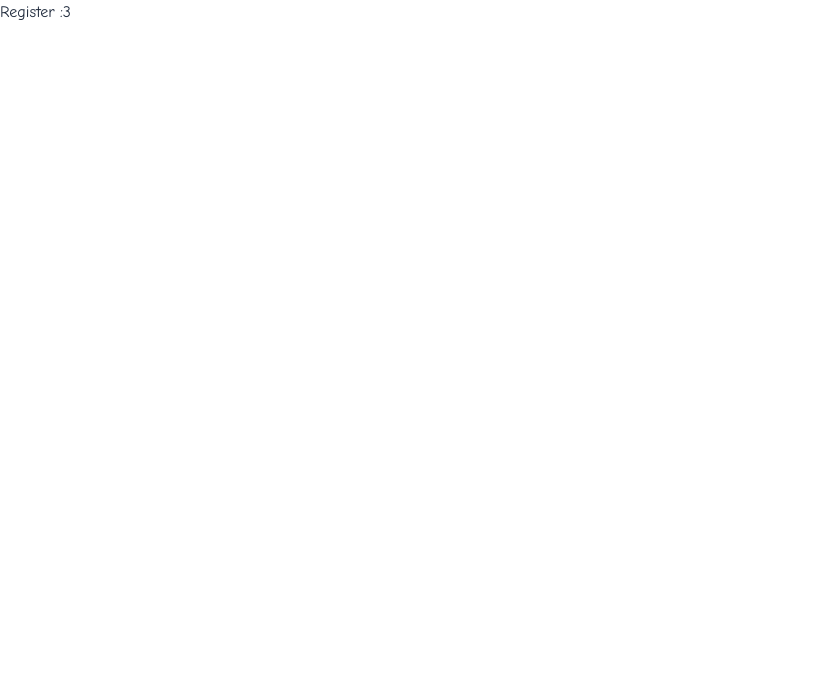
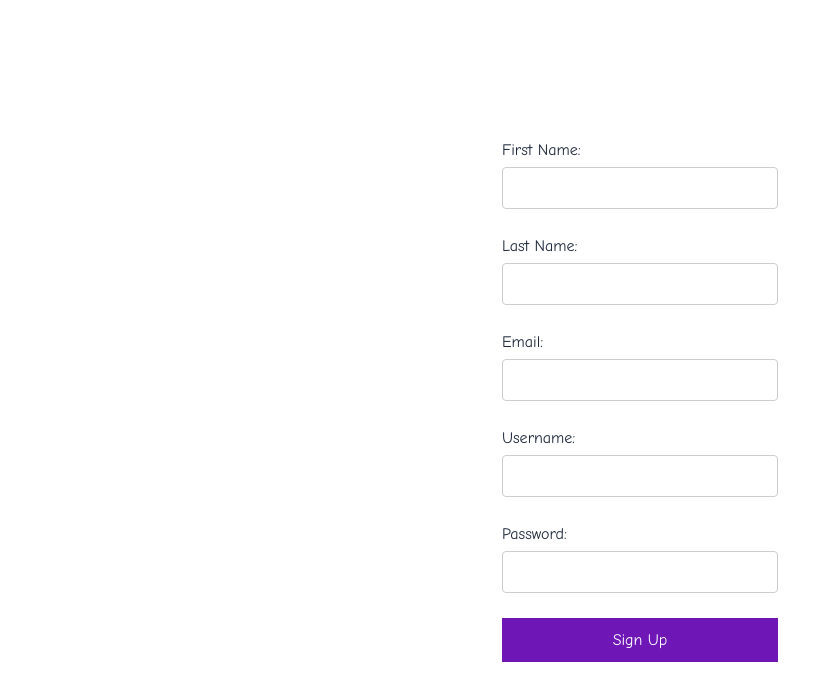
Before and after one commit to AndrewDeAsevedo/Nothing.com, a SvelteKit app: page /register in a window 1280 px wide. Shown: the top 700 px of the page, without its empty margins (0-840 px from the left). Built offline with nearby package versions, Linux system fonts and the light colour scheme; a web font is replaced by a local one.

Commit message:
starting registration page

```diff
--- a/src/routes/register/+page.svelte
+++ b/src/routes/register/+page.svelte
@@ -1 +1,78 @@
-Register :3
+<script>
+  let email = "";
+  let password = "";
+  let first_name = "";
+  let last_name = "";
+  let username = "";
+
+    function handleSubmit(){
+        if (!email.includes('@')) {
+            alert('Please enter a valid email address.');
+            return;
+        }
+        console.log('Registration successful');
+    }
+
+</script>
+
+<form on:submit|preventDefault={handleSubmit}>
+    <label>
+        First Name:
+        <input type="text" bind:value={first_name} />
+    </label>
+    <label>
+        Last Name:
+        <input type="text" bind:value={last_name} />
+    </label>
+    <label>
+        Email:
+        <input type="email" bind:value={email} />
+    </label>
+    <label>
+        Username:
+        <input type="text" bind:value={username} />
+    </label>
+    <label>
+        Password:
+        <input type="password" bind:value={password} />
+    </label>
+    <button type="submit">Sign Up</button>
+</form>
+
+<style>
+form {
+    max-width: 400px;
+
+    margin: auto;
+}
+
+label {
+    display: block;
+    margin-bottom: 10px;
+
+}
+
+input {
+    width: 100%;
+    padding: 8px;
+    margin-top: 5px;
+    margin-bottom: 15px;
+    border: 1px solid #ccc; /* Add a border to the input boxes */
+    border-radius: 4px; /* Optional: add rounded corners to input */
+}
+
+button {
+    width: 100%;
+    padding: 10px;
+    background-color: #6f17b6;
+    color: #fff;
+    border: none;
+    cursor: pointer;
+}
+
+button:hover {
+    background-color: #80a0e8;
+}
+
+
+</style>
```
